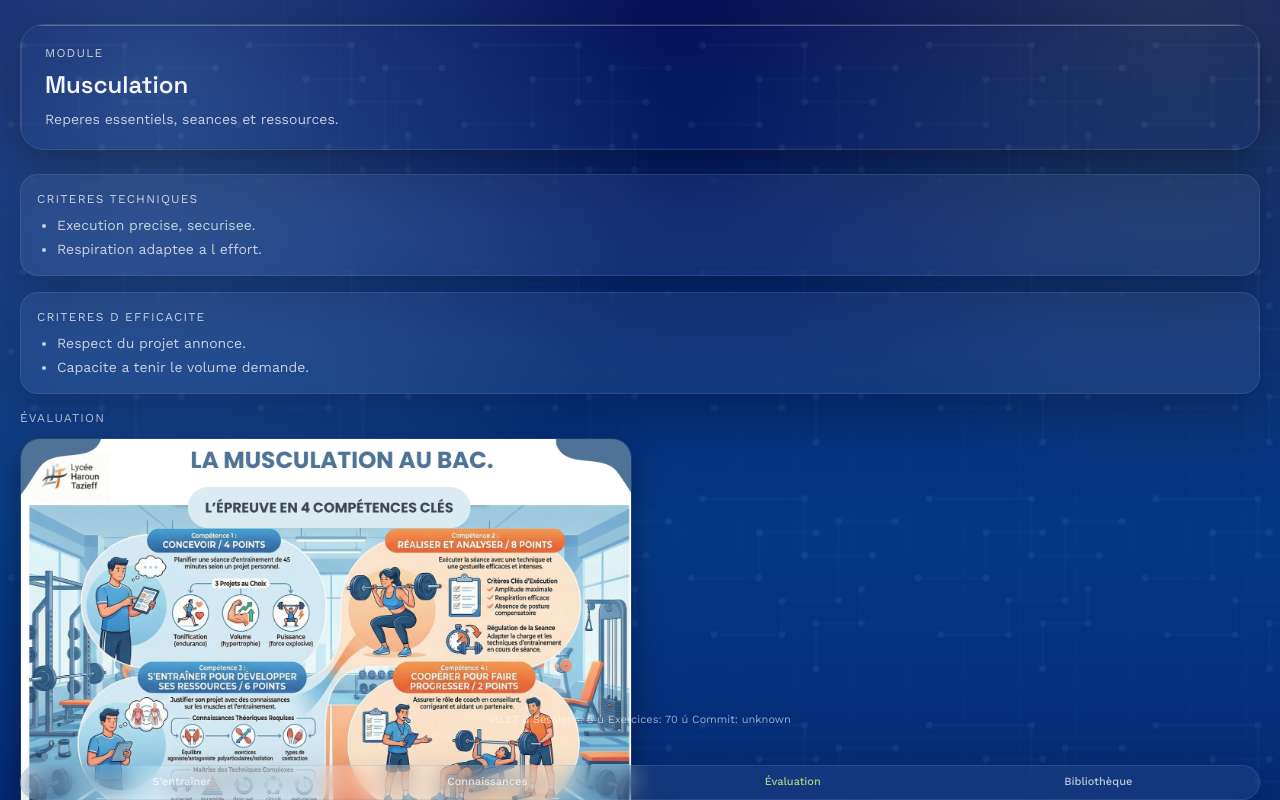
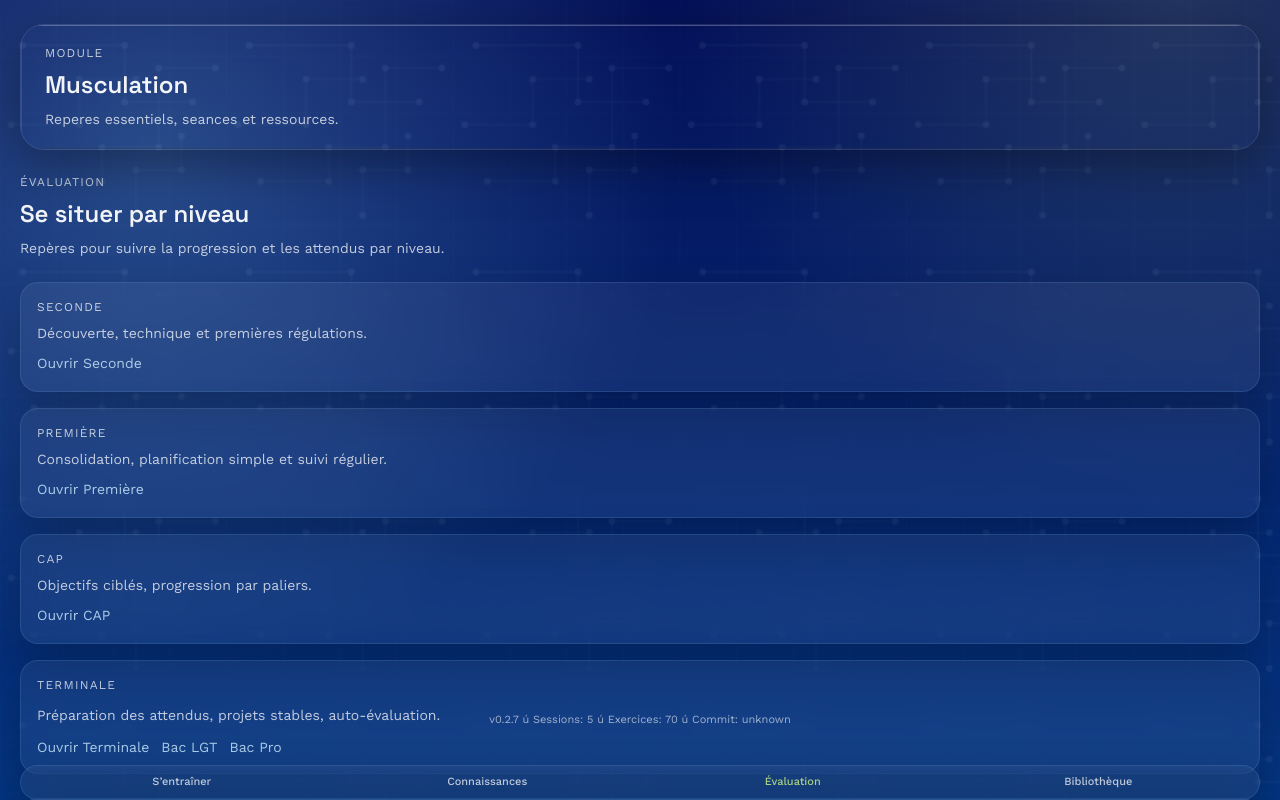
Before and after one commit to LaurentFrx/eps-guide-app, a Next.js app: page /musculation/evaluation in a window 1280 px wide. Shown: the top 800 px of the page. Built offline with nearby package versions, Linux system fonts and the light colour scheme; no server answers.

Commit message:
feat(evaluation): build level-based evaluation index (Bac only as sub-branch)

```diff
--- /dev/null
+++ b/src/app/musculation/(tabs)/evaluation/cap/page.tsx
@@ -0,0 +1,29 @@
+import Link from "next/link";
+import { GlassCard } from "@/components/GlassCard";
+
+export default function MuscuEvaluationCapPage() {
+  return (
+    <div className="space-y-6">
+      <header className="space-y-2">
+        <p className="text-xs uppercase tracking-widest text-white/60">CAP</p>
+        <h2 className="font-display text-2xl font-semibold text-white">
+          Progression ciblée
+        </h2>
+        <p className="text-sm text-white/70">
+          Construire un projet simple et mesurer les progrès.
+        </p>
+      </header>
+
+      <GlassCard className="space-y-2">
+        <p className="text-xs uppercase tracking-widest text-white/60">Focus</p>
+        <p className="text-sm text-white/70">
+          Routine claire, objectifs précis, régulation régulière.
+        </p>
+      </GlassCard>
+
+      <Link href="/musculation/evaluation" className="ui-link text-sm">
+        Retour à l&rsquo;évaluation
+      </Link>
+    </div>
+  );
+}
--- a/src/app/musculation/(tabs)/evaluation/page.tsx
+++ b/src/app/musculation/(tabs)/evaluation/page.tsx
@@ -1,11 +1,92 @@
+import Link from "next/link";
+import { GlassCard } from "@/components/GlassCard";
 import { MuscuEvaluationView } from "@/components/muscu/MuscuEvaluationView";
 import { evaluationInfographicsBySection, evaluationProfiles } from "@/lib/muscu";
 
 export default function MuscuEvaluationPage() {
   return (
-    <MuscuEvaluationView
-      sections={evaluationProfiles[0]?.sections ?? []}
-      infographicsBySection={evaluationInfographicsBySection}
-    />
+    <div className="space-y-6">
+      <header className="space-y-2">
+        <p className="text-xs uppercase tracking-widest text-white/60">
+          Évaluation
+        </p>
+        <h2 className="font-display text-2xl font-semibold text-white">
+          Se situer par niveau
+        </h2>
+        <p className="text-sm text-white/70">
+          Repères pour suivre la progression et les attendus par niveau.
+        </p>
+      </header>
+
+      <div className="grid gap-4">
+        <GlassCard className="space-y-2">
+          <p className="text-xs uppercase tracking-widest text-white/60">
+            Seconde
+          </p>
+          <p className="text-sm text-white/70">
+            Découverte, technique et premières régulations.
+          </p>
+          <Link href="/musculation/evaluation/seconde" className="ui-link text-sm">
+            Ouvrir Seconde
+          </Link>
+        </GlassCard>
+
+        <GlassCard className="space-y-2">
+          <p className="text-xs uppercase tracking-widest text-white/60">
+            Première
+          </p>
+          <p className="text-sm text-white/70">
+            Consolidation, planification simple et suivi régulier.
+          </p>
+          <Link href="/musculation/evaluation/premiere" className="ui-link text-sm">
+            Ouvrir Première
+          </Link>
+        </GlassCard>
+
+        <GlassCard className="space-y-2">
+          <p className="text-xs uppercase tracking-widest text-white/60">CAP</p>
+          <p className="text-sm text-white/70">
+            Objectifs ciblés, progression par paliers.
+          </p>
+          <Link href="/musculation/evaluation/cap" className="ui-link text-sm">
+            Ouvrir CAP
+          </Link>
+        </GlassCard>
+
+        <GlassCard className="space-y-3">
+          <p className="text-xs uppercase tracking-widest text-white/60">
+            Terminale
+          </p>
+          <p className="text-sm text-white/70">
+            Préparation des attendus, projets stables, auto-évaluation.
+          </p>
+          <div className="flex flex-wrap items-center gap-3 text-sm">
+            <Link href="/musculation/evaluation/terminale" className="ui-link">
+              Ouvrir Terminale
+            </Link>
+            <Link href="/musculation/evaluation/terminale/bac-lgt" className="ui-link">
+              Bac LGT
+            </Link>
+            <Link href="/musculation/evaluation/terminale/bac-pro" className="ui-link">
+              Bac Pro
+            </Link>
+          </div>
+        </GlassCard>
+      </div>
+
+      <GlassCard className="space-y-3">
+        <p className="text-xs uppercase tracking-widest text-white/60">
+          Référentiel commun
+        </p>
+        <p className="text-sm text-white/70">
+          Repères utiles à tous les niveaux pour situer la progression.
+        </p>
+      </GlassCard>
+
+      <MuscuEvaluationView
+        sections={evaluationProfiles[0]?.sections ?? []}
+        infographicsBySection={evaluationInfographicsBySection}
+      />
+    </div>
   );
 }
--- /dev/null
+++ b/src/app/musculation/(tabs)/evaluation/premiere/page.tsx
@@ -0,0 +1,29 @@
+import Link from "next/link";
+import { GlassCard } from "@/components/GlassCard";
+
+export default function MuscuEvaluationPremierePage() {
+  return (
+    <div className="space-y-6">
+      <header className="space-y-2">
+        <p className="text-xs uppercase tracking-widest text-white/60">Première</p>
+        <h2 className="font-display text-2xl font-semibold text-white">
+          Planifier et ajuster
+        </h2>
+        <p className="text-sm text-white/70">
+          Stabiliser le projet, organiser les séances et suivre la progression.
+        </p>
+      </header>
+
+      <GlassCard className="space-y-2">
+        <p className="text-xs uppercase tracking-widest text-white/60">Focus</p>
+        <p className="text-sm text-white/70">
+          Renforcer les paramètres et commencer un suivi régulier.
+        </p>
+      </GlassCard>
+
+      <Link href="/musculation/evaluation" className="ui-link text-sm">
+        Retour à l&rsquo;évaluation
+      </Link>
+    </div>
+  );
+}
--- /dev/null
+++ b/src/app/musculation/(tabs)/evaluation/seconde/page.tsx
@@ -0,0 +1,30 @@
+import Link from "next/link";
+import { GlassCard } from "@/components/GlassCard";
+
+export default function MuscuEvaluationSecondePage() {
+  return (
+    <div className="space-y-6">
+      <header className="space-y-2">
+        <p className="text-xs uppercase tracking-widest text-white/60">Seconde</p>
+        <h2 className="font-display text-2xl font-semibold text-white">
+          Bases techniques et sécurité
+        </h2>
+        <p className="text-sm text-white/70">
+          Installer les repères de base, comprendre les sensations et ajuster
+          progressivement.
+        </p>
+      </header>
+
+      <GlassCard className="space-y-2">
+        <p className="text-xs uppercase tracking-widest text-white/60">Focus</p>
+        <p className="text-sm text-white/70">
+          Prioriser l exécution, la posture et la régularité.
+        </p>
+      </GlassCard>
+
+      <Link href="/musculation/evaluation" className="ui-link text-sm">
+        Retour à l&rsquo;évaluation
+      </Link>
+    </div>
+  );
+}
--- /dev/null
+++ b/src/app/musculation/(tabs)/evaluation/terminale/bac-lgt/page.tsx
@@ -0,0 +1,36 @@
+import Link from "next/link";
+import { GlassCard } from "@/components/GlassCard";
+
+export default function MuscuEvaluationBacLgtPage() {
+  return (
+    <div className="space-y-6">
+      <header className="space-y-2">
+        <p className="text-xs uppercase tracking-widest text-white/60">
+          Terminale — Bac LGT
+        </p>
+        <h2 className="font-display text-2xl font-semibold text-white">
+          Repères Bac LGT
+        </h2>
+        <p className="text-sm text-white/70">
+          Référentiel et attentes pour le bac général/technologique.
+        </p>
+      </header>
+
+      <GlassCard className="space-y-2">
+        <p className="text-xs uppercase tracking-widest text-white/60">Focus</p>
+        <p className="text-sm text-white/70">
+          Stabiliser le projet, argumenter les choix et réguler les séances.
+        </p>
+      </GlassCard>
+
+      <div className="flex flex-wrap items-center gap-3 text-sm">
+        <Link href="/musculation/evaluation/terminale" className="ui-link">
+          Retour Terminale
+        </Link>
+        <Link href="/musculation/evaluation" className="ui-link">
+          Retour à l&rsquo;évaluation
+        </Link>
+      </div>
+    </div>
+  );
+}
--- /dev/null
+++ b/src/app/musculation/(tabs)/evaluation/terminale/bac-pro/page.tsx
@@ -0,0 +1,36 @@
+import Link from "next/link";
+import { GlassCard } from "@/components/GlassCard";
+
+export default function MuscuEvaluationBacProPage() {
+  return (
+    <div className="space-y-6">
+      <header className="space-y-2">
+        <p className="text-xs uppercase tracking-widest text-white/60">
+          Terminale — Bac Pro
+        </p>
+        <h2 className="font-display text-2xl font-semibold text-white">
+          Repères Bac Pro
+        </h2>
+        <p className="text-sm text-white/70">
+          Référentiel et attentes pour le bac professionnel.
+        </p>
+      </header>
+
+      <GlassCard className="space-y-2">
+        <p className="text-xs uppercase tracking-widest text-white/60">Focus</p>
+        <p className="text-sm text-white/70">
+          Objectifs clairs, ajustements réguliers, autonomie progressive.
+        </p>
+      </GlassCard>
+
+      <div className="flex flex-wrap items-center gap-3 text-sm">
+        <Link href="/musculation/evaluation/terminale" className="ui-link">
+          Retour Terminale
+        </Link>
+        <Link href="/musculation/evaluation" className="ui-link">
+          Retour à l&rsquo;évaluation
+        </Link>
+      </div>
+    </div>
+  );
+}
--- /dev/null
+++ b/src/app/musculation/(tabs)/evaluation/terminale/page.tsx
@@ -0,0 +1,38 @@
+import Link from "next/link";
+import { GlassCard } from "@/components/GlassCard";
+
+export default function MuscuEvaluationTerminalePage() {
+  return (
+    <div className="space-y-6">
+      <header className="space-y-2">
+        <p className="text-xs uppercase tracking-widest text-white/60">
+          Terminale
+        </p>
+        <h2 className="font-display text-2xl font-semibold text-white">
+          Repères d evaluation
+        </h2>
+        <p className="text-sm text-white/70">
+          Affiner le projet, stabiliser les paramètres et se situer.
+        </p>
+      </header>
+
+      <GlassCard className="space-y-2">
+        <p className="text-xs uppercase tracking-widest text-white/60">
+          Referentiels
+        </p>
+        <div className="flex flex-wrap items-center gap-3 text-sm">
+          <Link href="/musculation/evaluation/terminale/bac-lgt" className="ui-link">
+            Bac LGT
+          </Link>
+          <Link href="/musculation/evaluation/terminale/bac-pro" className="ui-link">
+            Bac Pro
+          </Link>
+        </div>
+      </GlassCard>
+
+      <Link href="/musculation/evaluation" className="ui-link text-sm">
+        Retour à l&rsquo;évaluation
+      </Link>
+    </div>
+  );
+}
```
Also changed, not shown: 1 other file (tests, documents, lock files or other folders).
